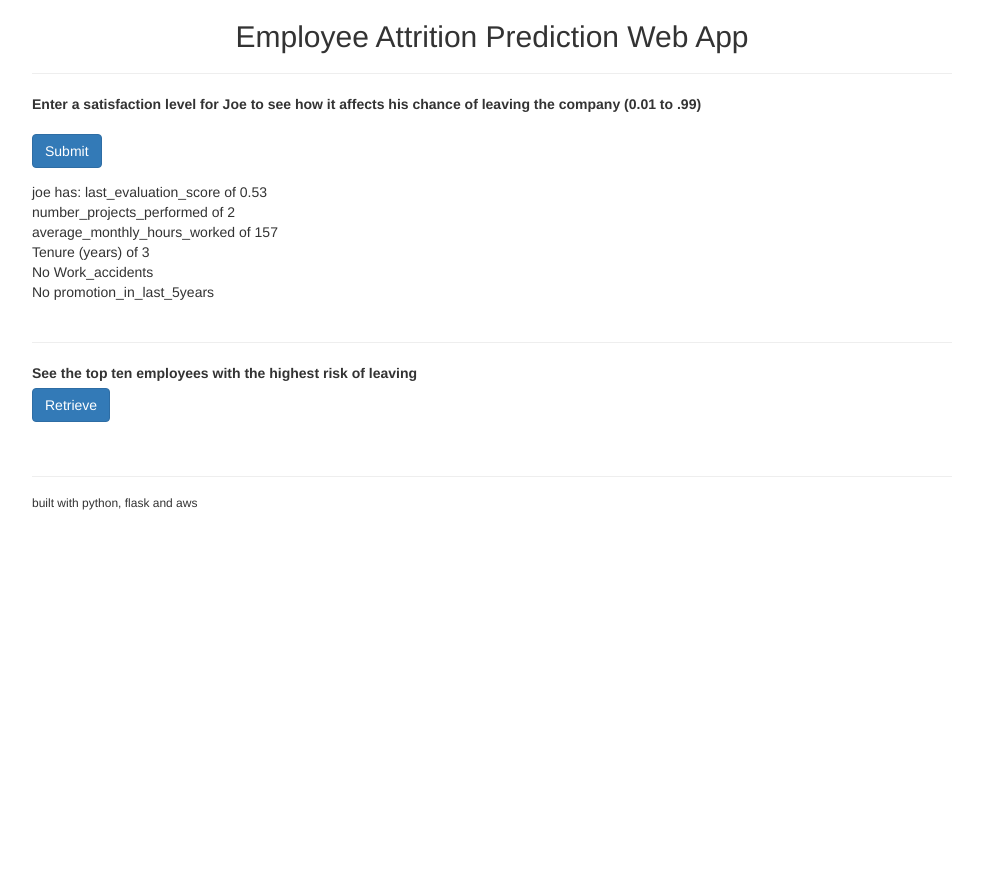
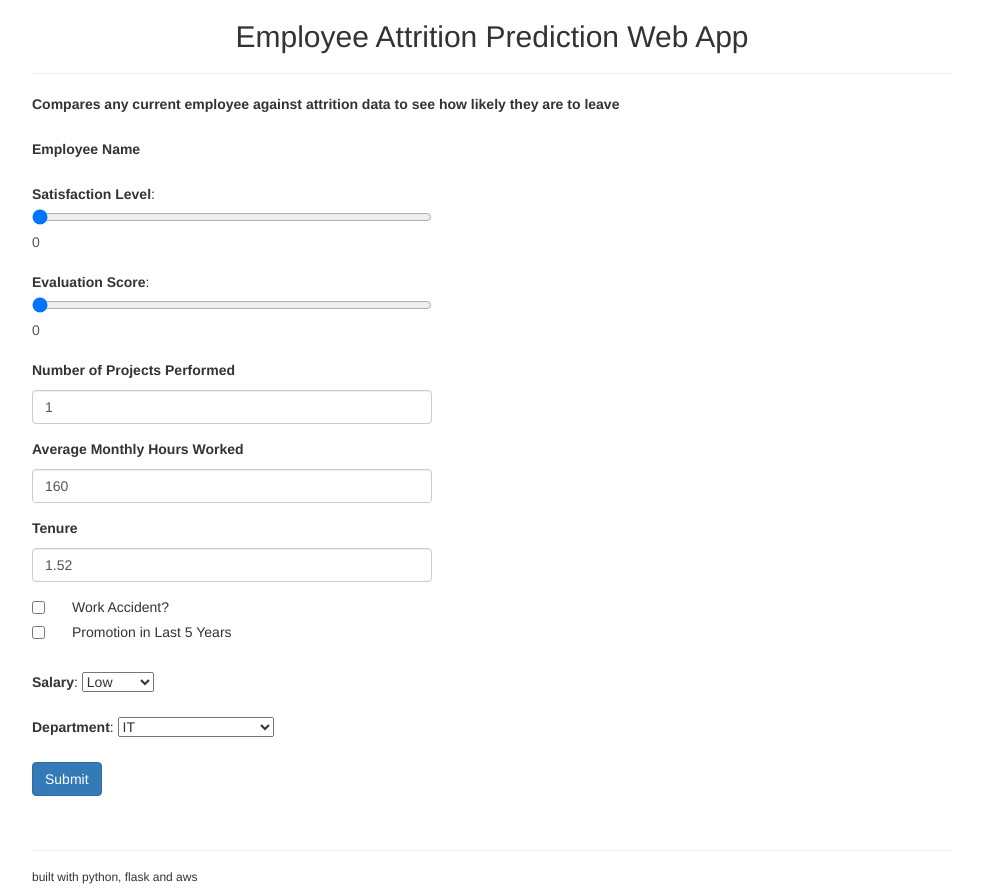
Before and after one commit to riotmakerr/flask-ds, a Flask app: page / in a window 1280 px wide. Shown: the whole page, without its empty margins (148-1131 px from the left). Before the commit the page ends 510 px from the top, so only its background shows below. Run offline with Flask 2, Linux system fonts and the light colour scheme; parts of the project's set-up code (start-up, migrations or seed data) failed here and were passed over; some libraries are stand-ins or nearby versions.

Commit message:
ui merge

```diff
--- a/application.py
+++ b/application.py
@@ -1,7 +1,7 @@
-from flask import Flask, render_template, request
+from flask import Flask, render_template, request, jsonify
 from application import db
 # from application.models import Data
-from application.forms import EnterDBInfo, RetrieveDBInfo
+from application.forms import EmployeeInfo
 from templates.models import results
 from creds import APPLICATION_SECRET_KEY
 from compute import compute
@@ -11,17 +11,49 @@ application.debug=True
 # need to set from location
 application.secret_key = APPLICATION_SECRET_KEY
 
+@application.route('/prediction_app/api/v1.0/pred', methods=['POST'])
+def get_prediction():
+    var1 = request.json['employee_satisfaction_level']
+    var2 = request.json['last_evaluation_score']
+    var3 = request.json['number_projects_performed']
+    var4 = request.json['average_monthly_hours_worked']
+    var5 = request.json['tenure_years']
+    var6 = request.json['work_accident']
+    if "n" in var6:
+        var6 = 0
+    else:
+        var6 = 1
+    var7 = request.json['promotion_in_last_5years']
+    if "n" in var7:
+        var7 = 0
+    else:
+        var7 = 1
+    input_row = [var1, var2, var3, var4, var5, var6, var7, 0, 1, 0, 0, 0, 0, 0, 0, 0, 0, 1, 0, 0]
+    result = str(compute(input_row))
+    return result
+
 @application.route('/', methods=['GET', 'POST'])
 @application.route('/index', methods=['GET', 'POST'])
 def index():
-    form1 = EnterDBInfo(request.form)
-    form2 = RetrieveDBInfo(request.form)
+    form1 = EmployeeInfo(request.form)
 
     if request.method == 'POST' and form1.validate():
-        test_row = [float(form1.dbNotes.data), 0.53, 2, 157, 3, 0, 0, 0, 1, 0, 0, 0, 0, 0, 0, 0, 0, 1, 0, 0]
+        form1.employee_name.data
+        form1.s_level.data
+        form1.eval_score.data
+        form1.number_projects_performed.data
+        form1.average_monthly_hours_worked.data
+        form1.tenure.data
+        wa = 0
+        if form1.work_accident.data:
+            wa = 1
+        p5 = 0
+        if form1.promotion_in_last_5years.data:
+            p5 = 1
+        test_row = [float(form1.s_level.data), float(form1.eval_score.data), form1.number_projects_performed.data, form1.average_monthly_hours_worked.data, form1.tenure.data, wa, p5, 0, 1, 0, 0, 0, 0, 0, 0, 0, 0, 1, 0, 0]
             # test_row = [0.38, 0.53, 2, 157, 3, 0, 0, 0, 1, 0, 0, 0, 0, 0, 0, 0, 0, 1, 0, 0]
 
-        chosen_one = results('joe', float(compute(test_row)))
+        chosen_one = results(form1.employee_name.data, float(compute(test_row)))
         result = [chosen_one]
         #db.session.add(chosen_one)
         #db.session.commit()
@@ -34,12 +66,12 @@ def index():
         # result = db.engine.execute("SELECT * FROM results WHERE employee_name = '" + str(form1.dbNotes.data) + "'")
         # return render_template('results.html', results=result, num_return='1')
     # change this
-    elif request.method == 'POST':
-        result = db.engine.execute("SELECT * FROM results ORDER BY leave_chance DESC")
-        return render_template('results.html', result=result)
+    # elif request.method == 'POST':
+    #     result = db.engine.execute("SELECT * FROM results ORDER BY leave_chance DESC")
+    #     return render_template('results.html', result=result)
 
 
-    return render_template('index.html', form1=form1, form2=form2)
+    return render_template('index.html', form1=form1)
 
 if __name__ == '__main__':
     application.run(host='0.0.0.0')
--- a/application/forms.py
+++ b/application/forms.py
@@ -1,8 +1,15 @@
 from flask.ext.wtf import Form
-from wtforms import TextField, validators
+from wtforms import TextField, validators, IntegerField, BooleanField, DecimalField, SelectField
+from wtforms.fields.html5 import DecimalRangeField
 
-class EnterDBInfo(Form):
-    dbNotes = TextField(label='Items to add to DB', description="db_enter", validators=[validators.required(), validators.Length(min=0, max=128, message=u'Enter 128 characters or less')])
-
-class RetrieveDBInfo(Form):
-    numRetrieve = TextField(label='Number of DB Items to Get', description="db_get", validators=[validators.required(), validators.Regexp('^\d{1}$',message=u'Enter a number between 1 and 10')])
+class EmployeeInfo(Form):
+    employee_name = TextField(label='Employee Name',  validators=[validators.required(), validators.Length(min=0, max=128, message=u'Enter 128 characters or less')])
+    s_level = DecimalRangeField(label='Satisfaction Level', default = 0, places=2)
+    eval_score = DecimalRangeField(label='Evaluation Score', default = 0, places=2)
+    number_projects_performed = IntegerField(label='Number of Projects Performed', default = 1)
+    average_monthly_hours_worked = IntegerField(label='Average Monthly Hours Worked', default = 160)
+    tenure = DecimalField(label='Tenure', default=1.52)
+    work_accident = BooleanField(label='Work Accident?')
+    promotion_in_last_5years = BooleanField(label='Promotion in Last 5 Years')
+    salary = SelectField(label='Salary', choices=[('low','Low'),('medium','Medium'),('high','High')])
+    department = SelectField(label='Department', choices=[('dep_IT', 'IT'),('dep_accounting', 'Accounting'),('dep_hr', 'HR'), ('dep_management', 'Management'), ('dep_marketing', 'Marketing'),('dep_product_mng', 'Product Management'),('dep_sales', 'Sales'),('dep_support', 'General Support'),('dep_technical', 'Tech Support'),('dep_RandD', 'Other')])
--- a/templates/index.html
+++ b/templates/index.html
@@ -1,5 +1,11 @@
 {% extends "base.html" %} {% import 'macros.html' as macros %}
 {% block content %}
+
+<script>
+function outputUpdate(name, value) {
+    document.querySelector('#selected-' + name).value = value;
+}
+</script>
 
 <div class="container">
 
@@ -13,37 +19,41 @@
 
   <form method="post" action="/index"  id="db_post" name="db_post">
 
-      {{ form1.hidden_tag() }}
-      <label>Enter a satisfaction level for Joe to see how it affects his chance of leaving the company (0.01 to .99)</label>
-      <div style="max-width:400px;">
-        {{ macros.render_field(form1.dbNotes, placeholder='Enter Employee Name', type='dbNotes', label_visible=false) }}
-      <!-- <div align="center"> -->
-        <button type="submit" class="btn btn-primary">Submit</button></p>
-      <!-- </div> -->
-    </div>
+        {{ form1.hidden_tag() }}
+        <label>Compares any current employee against attrition data to see how likely they are to leave</label>
+        <div style="max-width:400px;">
+          <br>
+          {{ macros.render_field(form1.employee_name, placeholder='Enter Employee Name', type='employee_name', label_visible=true) }}
 
-  </form>
-  joe has:
-  last_evaluation_score	of 0.53 <br>
-  number_projects_performed	of 2 <br>
-  average_monthly_hours_worked of 157 <br>
-  Tenure (years) of 3 <br>
-  No Work_accidents <br>
-  No promotion_in_last_5years <br>
-  <br>
-  <hr>
+          {{ form1.s_level.label }}:
+          {{ form1.s_level(min=0, max=1, step='.01', id='s-level', oninput="outputUpdate(id, value)") }}
+          <output for="s-level" id="selected-s-level">{{ form1.s_level.data }}</output>
+          <br>
+          {{ form1.eval_score.label }}:
+          {{ form1.eval_score(min=0, max=1, step='.01', id='eval-score', oninput="outputUpdate(id, value)") }}
+          <output for="eval-score" id="selected-eval-score">{{ form1.eval_score.data }}</output>
+          <br>
 
-  <form method="post" action="/index"  id="db_post" name="db_view">
+          {{ macros.render_field(form1.number_projects_performed, type='number_projects_performed', label_visible=true) }}
+          {{ macros.render_field(form1.average_monthly_hours_worked, type='average_monthly_hours_worked', label_visible=true) }}
+          {{ macros.render_field(form1.tenure, type='tenure', label_visible=true) }}
+          {{ macros.render_checkbox_field(form1.work_accident) }}
+          {{ macros.render_checkbox_field(form1.promotion_in_last_5years) }}
+          <br>
+          {{ form1.salary.label }}:
+          {{ form1.salary }}
+          <br>
+          <br>
+          {{ form1.department.label }}:
+          {{ form1.department }}
+          <br>
+          <br>
+        <!-- <div align="center"> -->
+          <button type="submit" class="btn btn-primary">Submit</button></p>
+        <!-- </div> -->
+      </div>
 
-      {{ form2.hidden_tag() }}
-      <label>See the top ten employees with the highest risk of leaving</label>
-        <div style="max-width:400px;">
-      <!-- <div align="center"> -->
-        <button type="submit" class="btn btn-primary">Retrieve</button></p>
-      <!-- </div> -->
-    </div>
-
-  </form>
+    </form>
 
   <br>
   <hr>
--- a/templates/macros.html
+++ b/templates/macros.html
@@ -15,6 +15,12 @@
             <label for="{{ field.id }}" class="control-label">{{ field.label }}</label>
         {% endif %}
         {% if field.type == 'TextField' %}
+            {{ field(class_='form-control', **kwargs) }}
+        {% endif %}
+        {% if field.type == 'IntegerField' %}
+            {{ field(class_='form-control', **kwargs) }}
+        {% endif %}
+        {% if field.type == 'DecimalField' %}
             {{ field(class_='form-control', **kwargs) }}
         {% endif %}
         {% if field.errors %}
```
Also changed, not shown: templates/__init__.py (added).
